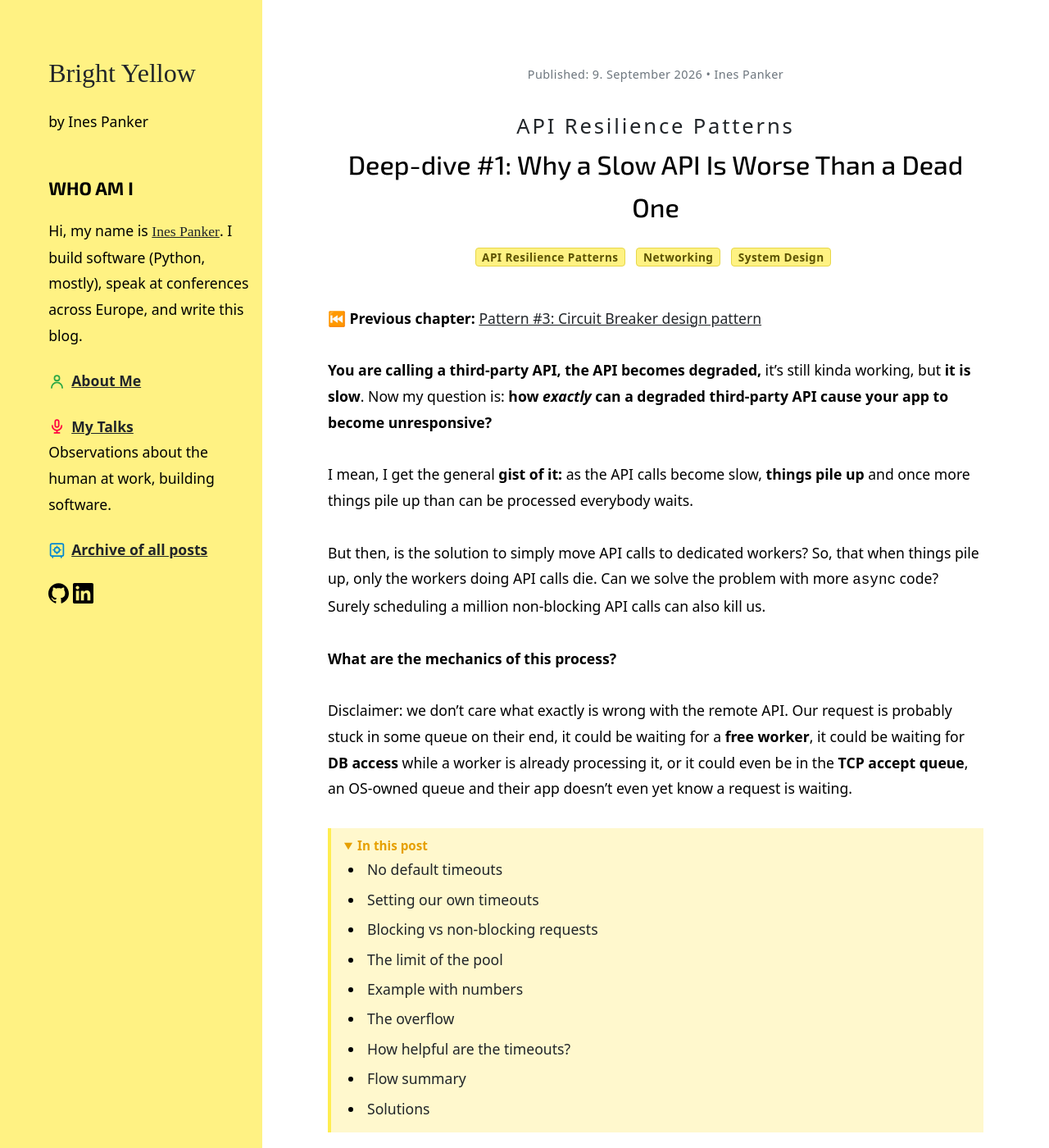
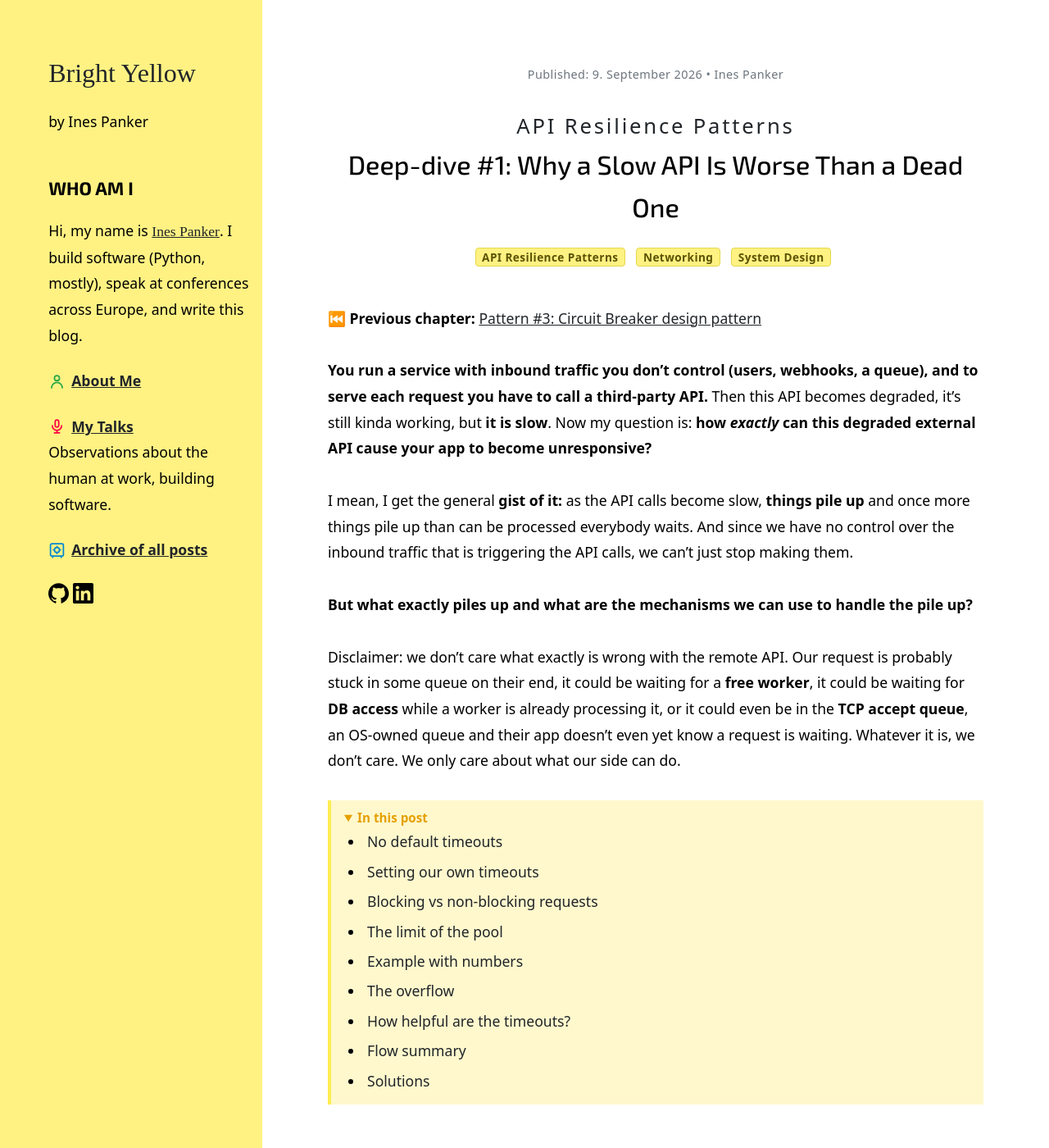
Before and after one commit to inesp/inesp.github.io, a Jekyll site: the page built from _posts/2026-09-09-api-resilience-slow-vs-dead.md, in a window 1280 px wide and 1400 px high. Shown: the whole window at 82% size. Built offline with Jekyll 4.4.1, drawn with Linux system fonts in a browser that asks for light colours; nearby versions of some CDN libraries; some web fonts are replaced; a style sheet for code colours, icons or effects is not loaded; some of the changed text lies outside the part shown.

Commit message:
Clarify some steps

```diff
--- a/_posts/2026-09-09-api-resilience-slow-vs-dead.md
+++ b/_posts/2026-09-09-api-resilience-slow-vs-dead.md
@@ -30,21 +30,25 @@
       link: https://tldp.org/HOWTO/TCP-Keepalive-HOWTO/usingkeepalive.html
     - title: "SO_KEEPALIVE socket option (Winsock) — disabled by default"
       link: https://learn.microsoft.com/en-us/windows/win32/winsock/so-keepalive
+    - title: "Wikipedia: TCP congestion control — slow start"
+      link: https://en.wikipedia.org/wiki/TCP_congestion_control#Slow_start
+    - title: "Wikipedia: Nagle's algorithm"
+      link: https://en.wikipedia.org/wiki/Nagle%27s_algorithm
 ---
 
-**You are calling a third-party API, the API becomes degraded,** it's still kinda working, but **it is slow**. Now my question is: **how _exactly_ can a degraded third-party API cause your app to become unresponsive?**
+**You run a service with inbound traffic you don't control (users, webhooks, a queue), and to serve each request you have to call a third-party API.** Then this API becomes degraded, it's still kinda working, but **it is slow**. Now my question is: **how _exactly_ can this degraded external API cause your app to become unresponsive?**
 
-I mean, I get the general **gist of it:** as the API calls become slow, **things pile up** and once more things pile up than can be processed everybody waits.
+I mean, I get the general **gist of it:** as the API calls become slow, **things pile up** and once more things pile up than can be processed everybody waits. And since we have no control over the inbound traffic that is triggering the API calls, we can't just stop making them.
 
-But then, is the solution to simply move API calls to dedicated workers? So, that when things pile up, only the workers doing API calls die. Can we solve the problem with more `async` code? Surely scheduling a million non-blocking API calls can also kill us.
+**But what exactly piles up and what are the mechanisms we can use to handle the pile up?**
 
-**What are the mechanics of this process?**
-
-Disclaimer: we don't care what exactly is wrong with the remote API. Our request is probably stuck in some queue on their end, it could be waiting for a **free worker**, it could be waiting for **DB access** while a worker is already processing it, or it could even be in the **TCP accept queue**, an OS-owned queue and their app doesn't even yet know a request is waiting.
+Disclaimer: we don't care what exactly is wrong with the remote API. Our request is probably stuck in some queue on their end, it could be waiting for a **free worker**, it could be waiting for **DB access** while a worker is already processing it, or it could even be in the **TCP accept queue**, an OS-owned queue and their app doesn't even yet know a request is waiting. Whatever it is, we don't care. We only care about what our side can do.
 
 {% include toc.html %}
 
 ## No default timeouts
+
+First the basics: if we are waiting for a slow API, **how long are we expected to wait?**
 
 **There are, technically speaking, no default timeouts defined by HTTP protocol itself.** So, technically, we could be waiting forever.
 
@@ -121,7 +125,7 @@
 
 If we use non-blocking API calls, then we are still limited by the shared resources, like the database.
 
-But in either case, we are always limited by the max number of allowed open connections. Every open connection is still a **file descriptor**, and every OS process has a hard cap on how many it can have open at once (`ulimit -n`, often 1024 by default).
+But in either case, we are always limited by the max number of allowed open connections. Every open connection is still a **file descriptor**, and every OS process has a limit on how many it can have open at once (`ulimit -n`). You can raise that limit to thousands or even millions, but you can't make it go away.
 
 ## Example with numbers
 
@@ -163,7 +167,7 @@
 
 With blocking requests, we eventually run out of workers, with non-blocking requests, we eventually run out of file descriptors. Or it could also be memory or DB connections or something else. Either way, at that point **no _new_ tasks can be executed**, no extra work can be done and the old workers/threads/processes are stuck waiting.
 
-In blocking mode, new requests are stuck in a queue waiting for a free worker. In non-blocking, they are immediately rejected, because the file-descriptor limit is a hard limit.
+In blocking mode, new requests are stuck in a queue waiting for a free worker. In non-blocking, they are immediately rejected, because the OS simply refuses to open one more connection.
 
 But, we are now in the situation, where our app can't execute new code, code that has nothing to do with API calling.
 
@@ -191,7 +195,7 @@
 
 The main problem of timeouts is that they have to be set to a few times the average expected regular request time.
 
-Sure, our average API call is done in 200 ms, but we get some regular responses also at 2s. Which means we will set the timeout to a few seconds, let's say 5s. And we have to have re-tries, at least 1 retry, to handle the occasional transient API error. So, then we are in reality at `timeout = 10s`.
+Sure, our average API call is done in 200 ms, but we get some regular responses also at 2s. (Some of the fault here might be ours, a cold TCP connection for every call makes us slower, because TCP starts every new connection cautiously (slow start) and likes to hold back small packets (Nagle's algorithm). One more reason to keep a connection pool open, but that's a different post.) Which means we will set the timeout to a few seconds, let's say 5s. And we have to have re-tries, at least 1 retry, to handle the occasional transient API error. So, then we are in reality at `timeout = 10s`.
 
 But our system is set out to handle API calls that on average take 0.2s, but suddenly the average is closer to 10s (50x more).
 
```
